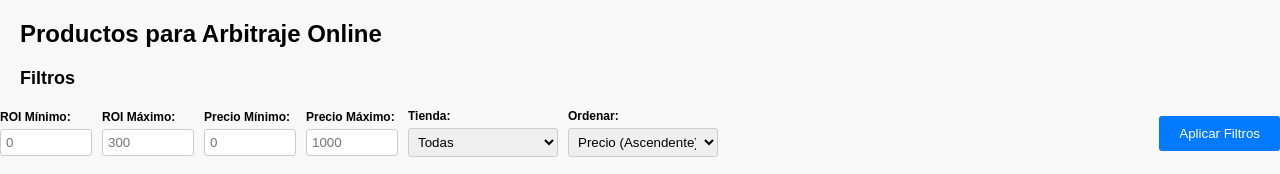
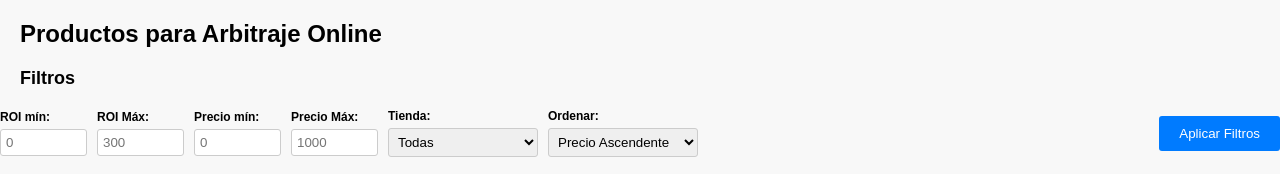
Before and after one commit to Italo1956/aoline1, a website: page index.html in a window 1280 px wide. Shown: the top 174 px of the page. Drawn offline with Linux system fonts and the light colour scheme.

Commit message:
Add files via upload

```diff
--- a/index.html
+++ b/index.html
@@ -13,19 +13,19 @@
     <!-- <div class="filter-menu-container"></div> -->
     <div class="filter-menu">
         <div class="filter-group">
-        <label for="roiMin">ROI Mínimo:</label>
+        <label for="roiMin">ROI mín:</label>
         <input type="number" id="roiMin" placeholder="0" />
     </div>
     <div class="filter-group">
-        <label for="roiMax">ROI Máximo:</label>
+        <label for="roiMax">ROI Máx:</label>
         <input type="number" id="roiMax" placeholder="300" />
     </div>
     <div class="filter-group">
-        <label for="priceMin">Precio Mínimo:</label>
+        <label for="priceMin">Precio mín:</label>
         <input type="number" id="priceMin" placeholder="0" step="0.01" />
     </div>
     <div class="filter-group">
-        <label for="priceMax">Precio Máximo:</label>
+        <label for="priceMax">Precio Máx:</label>
         <input type="number" id="priceMax" placeholder="1000" step="0.01" />
     </div>
     <div class="filter-group">
@@ -38,10 +38,10 @@
     <div class="filter-group">
         <label for="sortBy">Ordenar:</label>
         <select id="sortBy">
-            <option value="priceAsc">Precio (Ascendente)</option>
-            <option value="priceDesc">Precio (Descendente)</option>
-            <option value="roiAsc">ROI (Ascendente)</option>
-            <option value="roiDesc">ROI (Descendente)</option>
+            <option value="priceAsc">Precio Ascendente</option>
+            <option value="priceDesc">Precio Descendente</option>
+            <option value="roiAsc">ROI Ascendente</option>
+            <option value="roiDesc">ROI Descendente</option>
         </select>
     </div>
         <button id="applyFilters">Aplicar Filtros</button>
--- a/miestilo.css
+++ b/miestilo.css
@@ -131,6 +131,7 @@ h1, h2 {
     z-index: 1000;
     box-shadow: 0 2px 5px rgba(0, 0, 0, 0.1);
     padding: 10px 20px;
+    align-content: center;
 }
 
 /* Filtros en una fila */
@@ -158,7 +159,7 @@ h1, h2 {
 }
 
 .filter-menu input {
-    width: 80px; /* Ancho fijo para inputs y selects */
+    width: 75px; /* Ancho fijo para inputs y selects */
     padding: 5px;
     border: 1px solid #ccc;
     border-radius: 3px;
```
